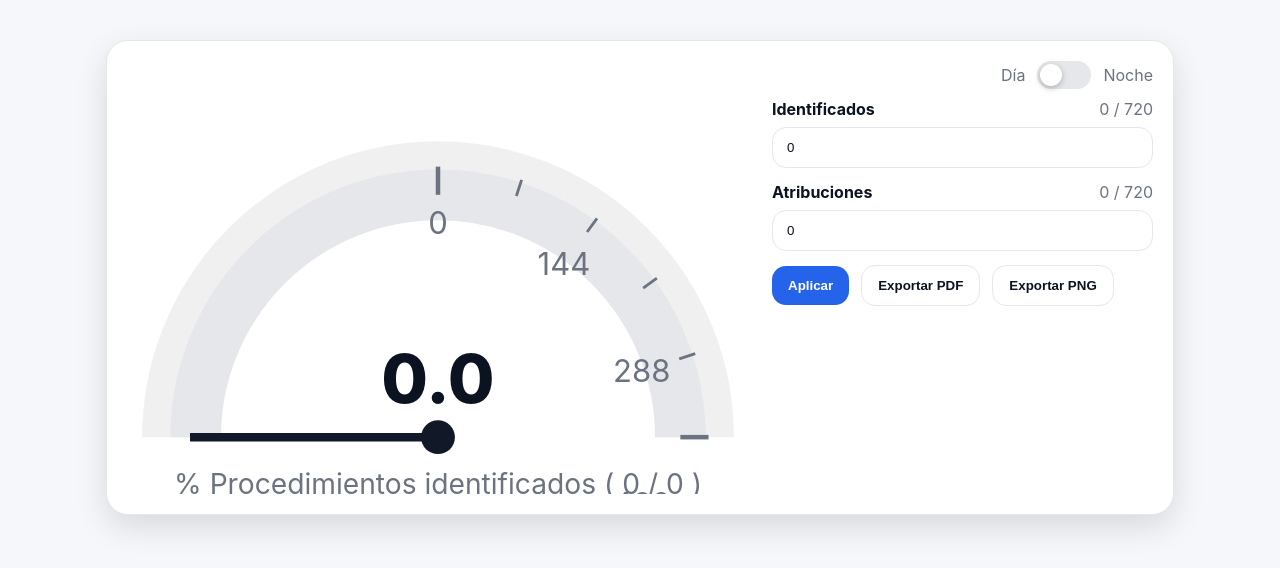
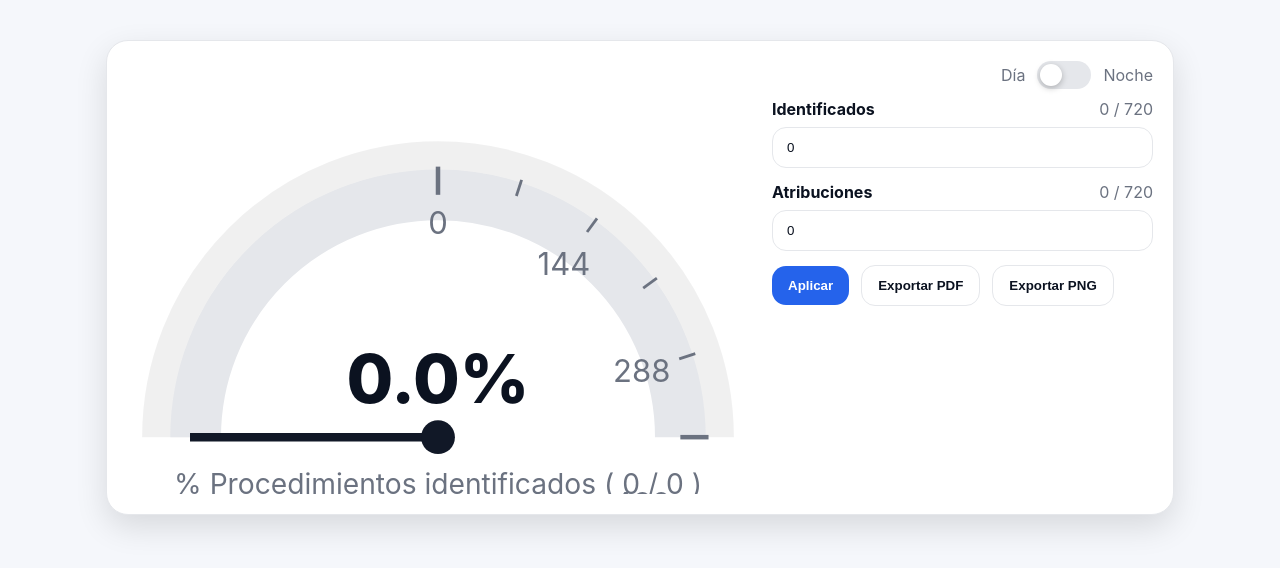
Before and after one commit to swgarz/tacometro, a plain HTML site: page index.html in a window 1280 px wide. Drawn offline with Linux system fonts and the light colour scheme.

Commit message:
Update index.html

```diff
--- a/index.html
+++ b/index.html
@@ -259,7 +259,7 @@
       const a = clamp(atribMax,0,MAX);
       const i = clamp(identMax,0,MAX);
       const pct = pctIdentSobreAtrib(i,a,true);
-      gaugeValue.textContent = pct.toFixed(1);
+      gaugeValue.textContent = pct.toFixed(1) + '%';
       gaugeLabel.textContent = `% Procedimientos identificados ( ${i} / ${a} )`;
     }
 
```
